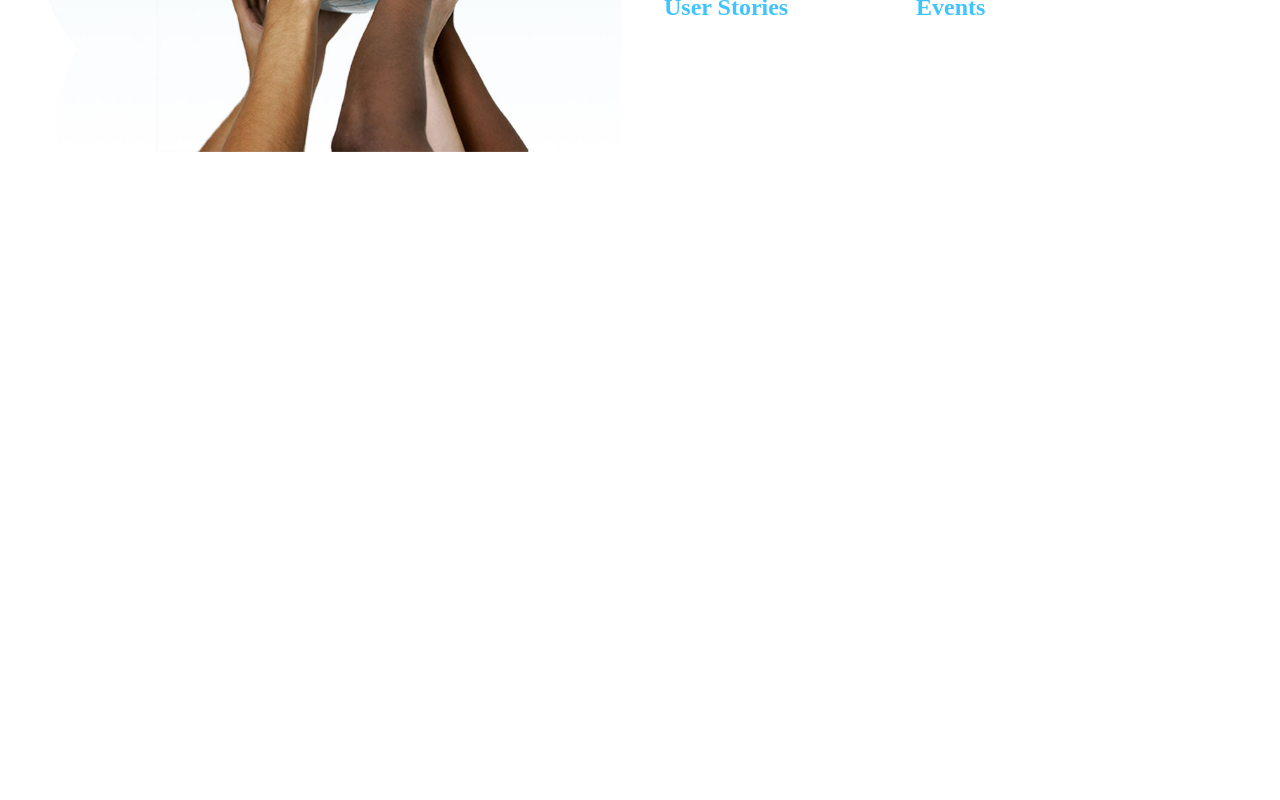
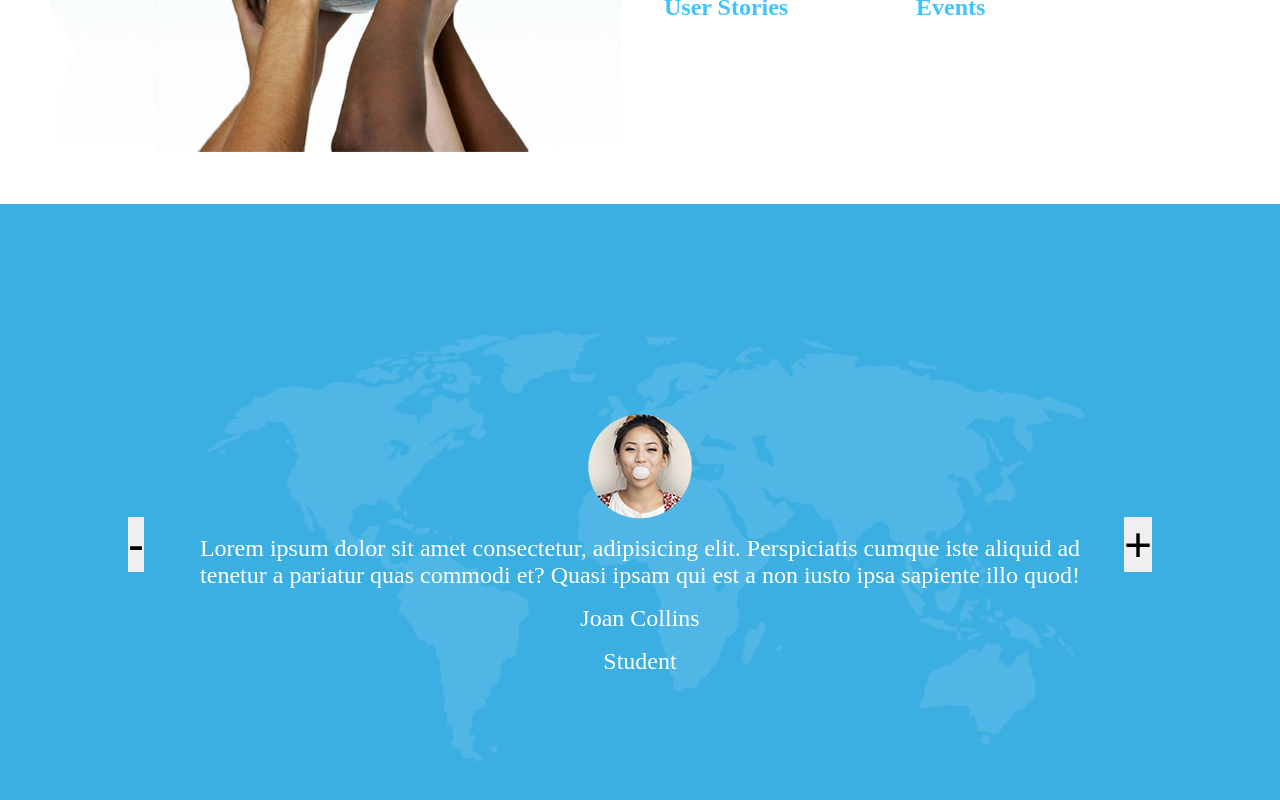
Before and after one commit to alessiavozzo/proj-html-vuejs, a Vue app: page / in a window 1280 px wide. Shown: the part 2242-3042 px from the top of the page. Before the commit the page ends 2446 px from the top, so only its background shows below. Built offline with nearby package versions, Linux system fonts and the light colour scheme.

Commit message:
add testimonials component + dinamic testimonial + slider for testimonials

```diff
--- /dev/null
+++ b/src/assets/js/testimonials.js
@@ -0,0 +1,38 @@
+export const testimonials = [
+    {
+        image: "1.png",
+        feed: "Lorem ipsum dolor sit amet consectetur, adipisicing elit. Perspiciatis cumque iste aliquid ad tenetur a pariatur quas commodi et? Quasi ipsam qui est a non iusto ipsa sapiente illo quod!",
+        name: "Joan Collins",
+        job: "Student"
+    },
+    {
+        image: "2.png",
+        feed: "Lorem ipsum dolor sit amet consectetur, adipisicing elit. Perspiciatis cumque iste aliquid ad tenetur a pariatur quas commodi et? Quasi ipsam qui est a non iusto ipsa sapiente illo quod!",
+        name: "Joan Collins",
+        job: "Student"
+    },
+    {
+        image: "3.png",
+        feed: "Lorem ipsum dolor sit amet consectetur, adipisicing elit. Perspiciatis cumque iste aliquid ad tenetur a pariatur quas commodi et? Quasi ipsam qui est a non iusto ipsa sapiente illo quod!",
+        name: "Joan Collins",
+        job: "Student"
+    },
+    {
+        image: "4.png",
+        feed: "Lorem ipsum dolor sit amet consectetur, adipisicing elit. Perspiciatis cumque iste aliquid ad tenetur a pariatur quas commodi et? Quasi ipsam qui est a non iusto ipsa sapiente illo quod!",
+        name: "Joan Collins",
+        job: "Student"
+    },
+    {
+        image: "5.png",
+        feed: "Lorem ipsum dolor sit amet consectetur, adipisicing elit. Perspiciatis cumque iste aliquid ad tenetur a pariatur quas commodi et? Quasi ipsam qui est a non iusto ipsa sapiente illo quod!",
+        name: "Joan Collins",
+        job: "Student"
+    },
+    {
+        image: "6.png",
+        feed: "Lorem ipsum dolor sit amet consectetur, adipisicing elit. Perspiciatis cumque iste aliquid ad tenetur a pariatur quas commodi et? Quasi ipsam qui est a non iusto ipsa sapiente illo quod!",
+        name: "Joan Collins",
+        job: "Student"
+    },
+]
--- a/src/components/AppMain.vue
+++ b/src/components/AppMain.vue
@@ -2,13 +2,15 @@
 import SubjectsSection from './SubjectsSection.vue';
 import TutoringSection from './TutoringSection.vue';
 import EmpoweringSection from './EmpoweringSection.vue';
+import TestimonialsSection from './TestimonialsSection.vue';
 
 export default {
     name: "AppMain",
     components: {
         SubjectsSection,
         TutoringSection,
-        EmpoweringSection
+        EmpoweringSection,
+        TestimonialsSection
     },
     data() {
         return {
@@ -29,6 +31,9 @@ export default {
         <!-- empowering section -->
         <EmpoweringSection />
 
+        <!-- Testimonials section -->
+        <TestimonialsSection />
+
     </main>
 </template>
 
--- /dev/null
+++ b/src/components/TestimonialsSection.vue
@@ -0,0 +1,87 @@
+<script>
+import { testimonials } from '../assets/js/testimonials'
+
+export default {
+    name: "TestimonialsSection",
+    data() {
+        return {
+            testimonials: testimonials,
+            currentTestimonial: 0
+        }
+    },
+
+    methods: {
+        next() {
+            this.currentTestimonial++
+            if (this.currentTestimonial > this.testimonials.length - 1) {
+                this.currentTestimonial = 0
+            }
+        },
+        prev() {
+            this.currentTestimonial--
+            if (this.currentTestimonial < 0) {
+                this.currentTestimonial = this.testimonials.length - 1
+            }
+        }
+    }
+}
+</script>
+
+
+<template>
+    <section id="testimonials" class="d-flex">
+        <div class="testimonial" v-for="(testimonial, testimonialIndex) in testimonials">
+            <div class="testimonial-info d-flex" v-if="currentTestimonial === testimonialIndex">
+                <img :src="`/img/testimonials-standard-${testimonial.image}`" alt="">
+                <div class="feed">{{ testimonial.feed }}</div>
+                <div class="name">{{ testimonial.name }}</div>
+                <div class="job">{{ testimonial.job }}</div>
+            </div>
+        </div>
+        <div class="controls d-flex">
+            <button class="prev-btn" @click="prev()">-</button>
+            <button class="prev-btn" @click="next()">+</button>
+        </div>
+
+    </section>
+
+</template>
+
+
+<style scoped>
+#testimonials {
+    background-image: url(/img/h5-parallax-img-1.png);
+    height: 680px;
+    background-size: cover;
+    background-position: center;
+    flex-direction: column;
+    justify-content: center;
+    align-items: center;
+    position: relative;
+
+    .testimonial {
+        font-size: 1.5rem;
+        width: 70%;
+        text-align: center;
+        color: var(--academy-lighter);
+
+        .testimonial-info {
+            flex-direction: column;
+            align-items: center;
+            gap: 1rem;
+        }
+    }
+
+    .controls {
+        width: 80%;
+        justify-content: space-between;
+        position: absolute;
+
+        .next-btn,
+        .prev-btn {
+            font-size: 3rem;
+            border: none;
+        }
+    }
+}
+</style>
```
